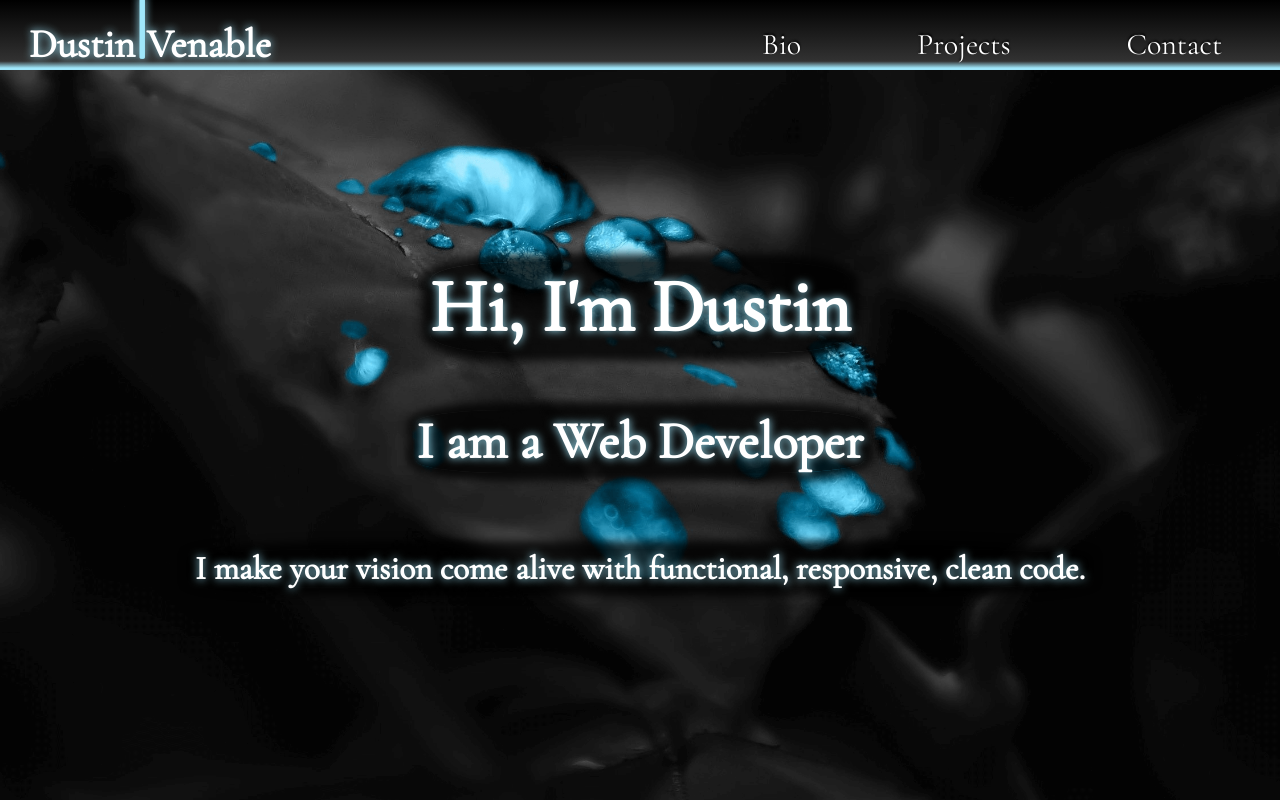
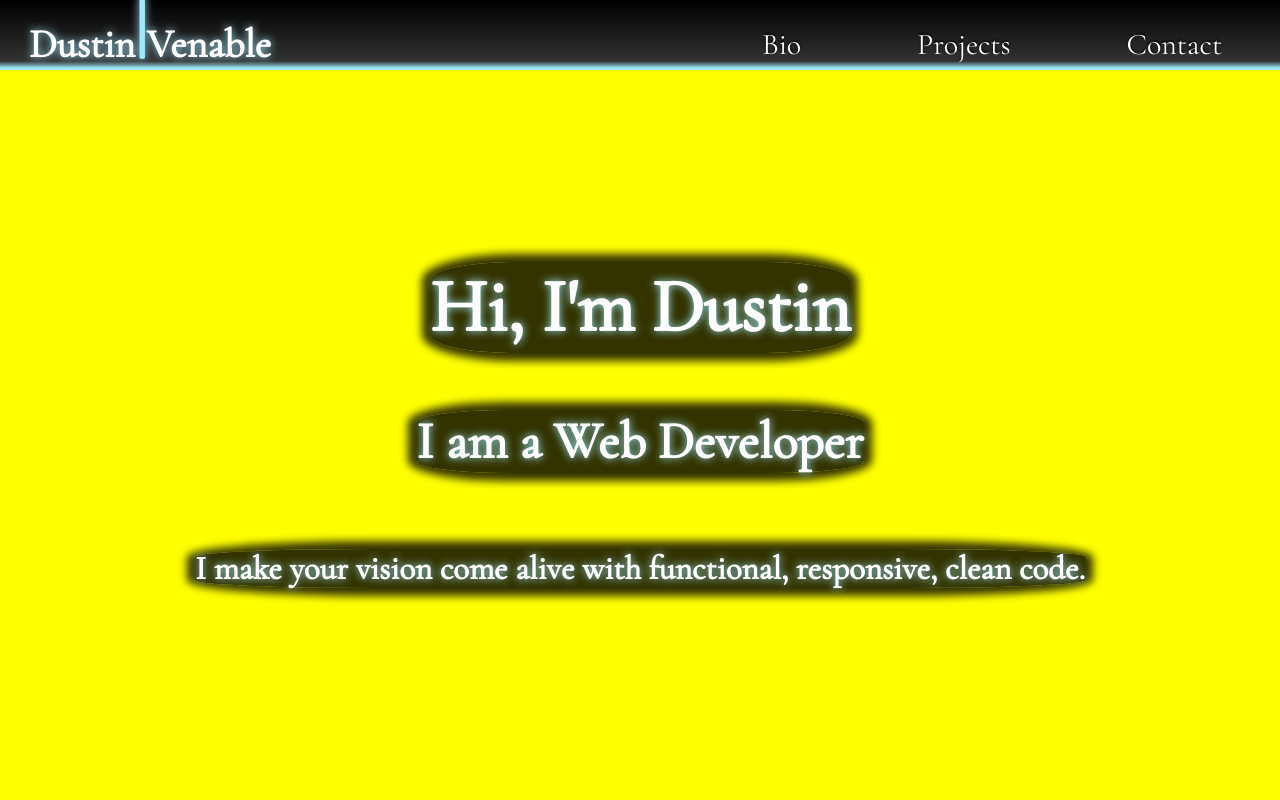
Before and after one commit to DusVen44/portfolio-react, a React (Create React App) app: page / in a window 1280 px wide. Built offline with nearby package versions, Linux system fonts and the light colour scheme; the HTML template or start-up script is replaced by a standard one; a web font is replaced by a local one.

Commit message:
test AWS

```diff
--- a/src/index.css
+++ b/src/index.css
@@ -9,10 +9,11 @@ body {
     sans-serif;
   -webkit-font-smoothing: antialiased;
   -moz-osx-font-smoothing: grayscale;
-  background-image: url('./images/blue-drops-png.png');
+  /* background-image: url('./images/blue-drops-png.png');
   background-repeat: no-repeat;
   background-attachment: fixed;
   background-position: center center;
   background-size: cover;
-  height: 100%;
+  height: 100%; */
+  background-color: yellow;
 }
```
